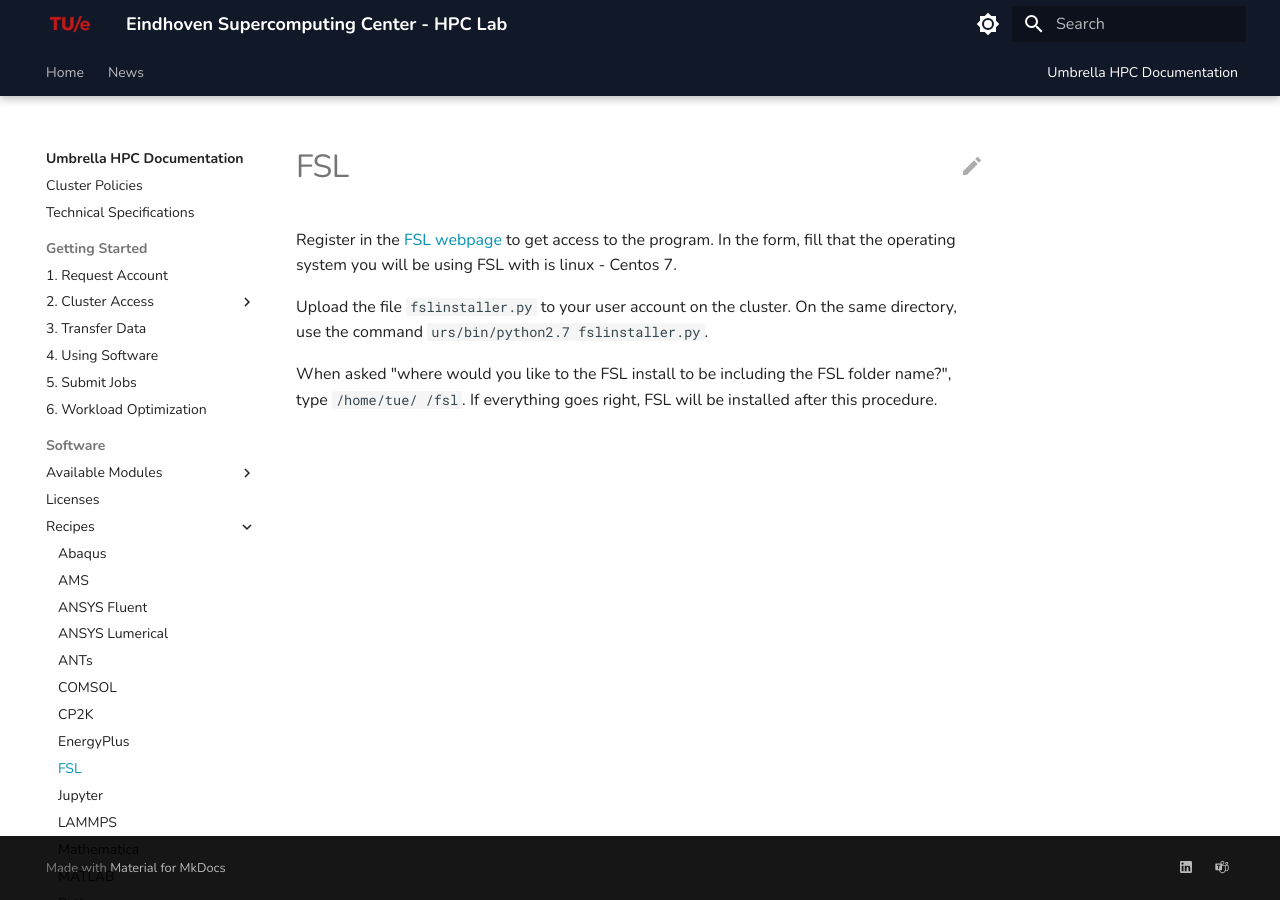
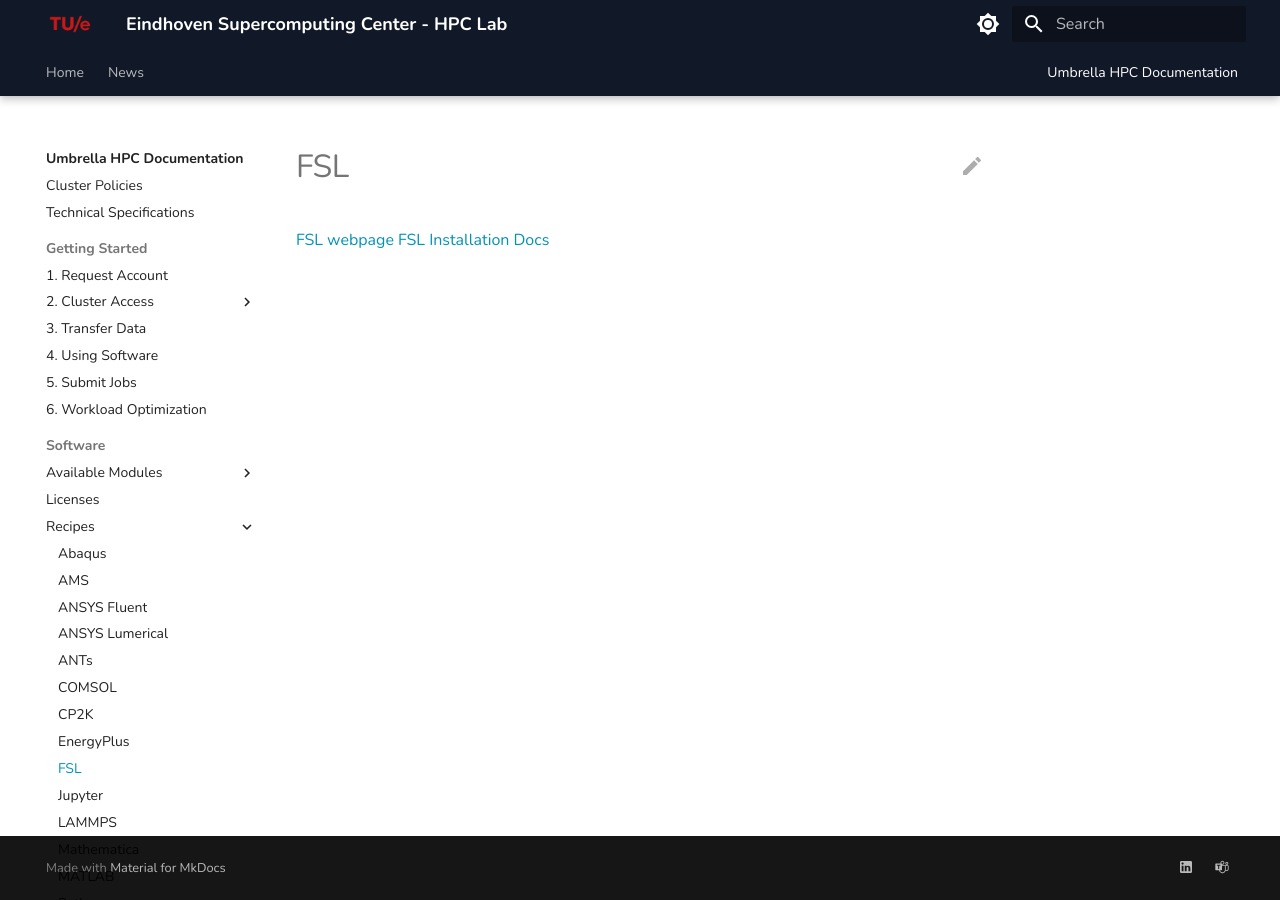
Before and after one commit to gferhpc/supercomputing.tue.nl, an MkDocs documentation site: the page built from pages/documentation/software/recipes/fsl.md, in a window 1280 px wide. Built offline with MkDocs 1.6.1 and Material for MkDocs 9.7.7, drawn with Linux system fonts in a browser that asks for light colours.

Commit message:
Update fsl.md

```diff
--- a/pages/documentation/software/recipes/fsl.md
+++ b/pages/documentation/software/recipes/fsl.md
@@ -2,15 +2,5 @@
 title: FSL
 ---
 
-Register in the [FSL
-webpage](https://fsl.fmrib.ox.ac.uk/fsldownloads_registration) to get
-access to the program. In the form, fill that the operating system you
-will be using FSL with is linux - Centos 7.
-
-Upload the file `fslinstaller.py` to your user account on the cluster.
-On the same directory, use the command
-`urs/bin/python2.7 fslinstaller.py`.
-
-When asked "where would you like to the FSL install to be including the
-FSL folder name?", type `/home/tue/`<user>`/fsl`. If everything goes
-right, FSL will be installed after this procedure.
+[FSL webpage](https://fsl.fmrib.ox.ac.uk/fsl/docs/#/)
+[FSL Installation Docs](https://fsl.fmrib.ox.ac.uk/fsl/docs/#/install/index)
```
